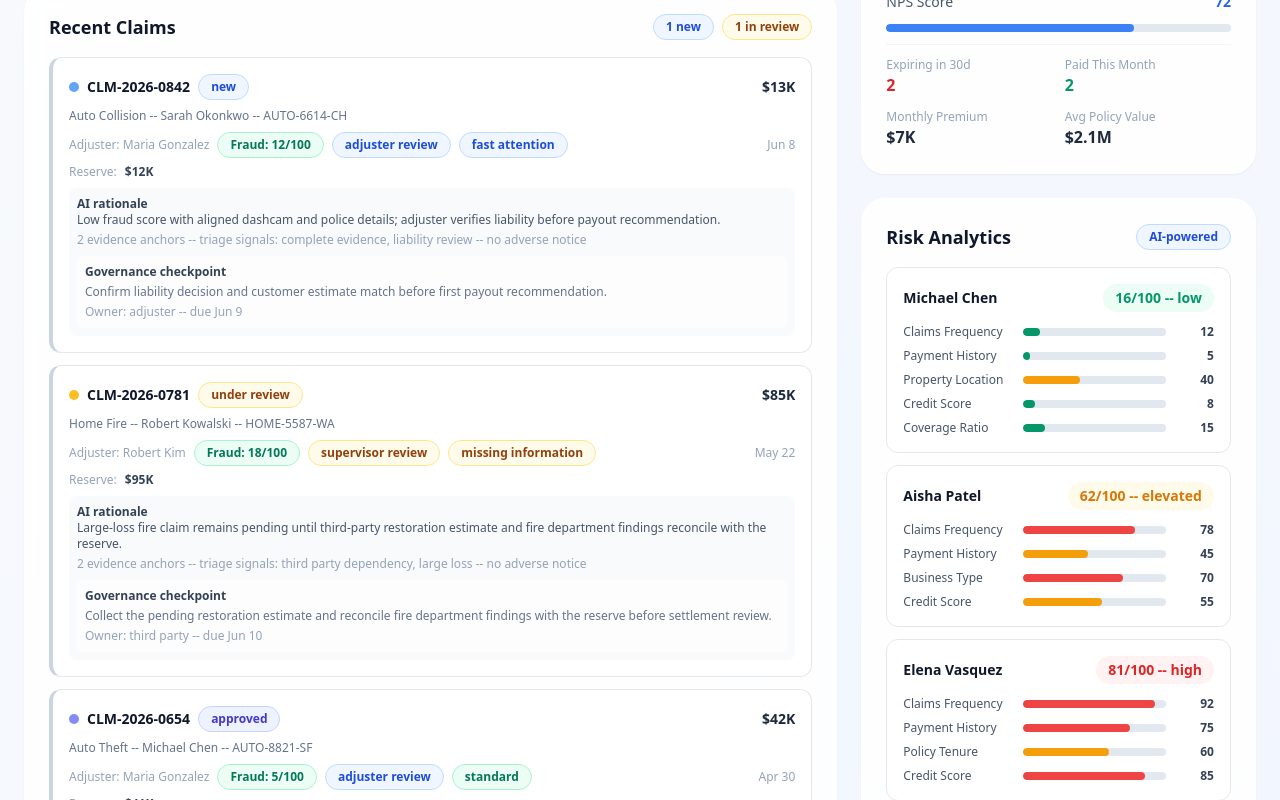
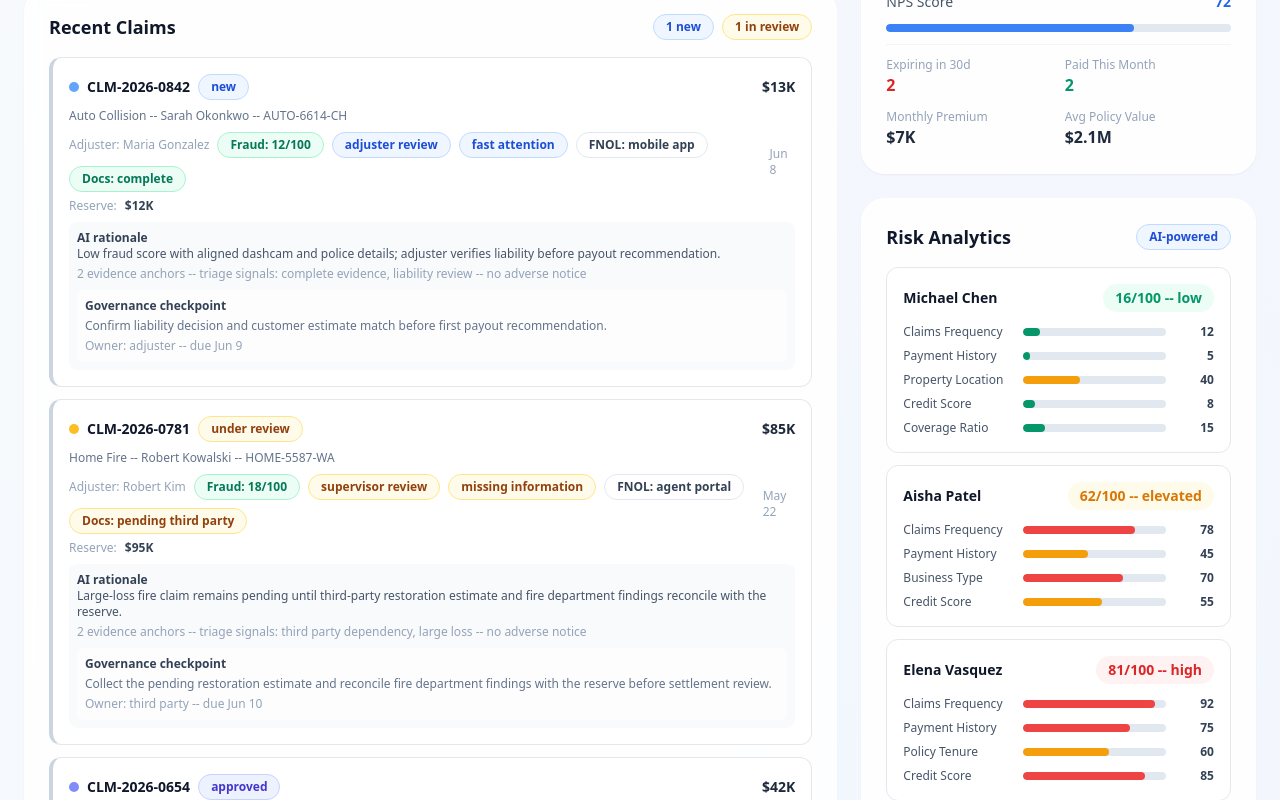
Before and after one commit to tensorgarden/insurtech-ai-platform, a Next.js app: page / in a window 1280 px wide. Shown: the part 940-1740 px from the top of the page. Built offline with nearby package versions, Linux system fonts and the light colour scheme.

Commit message:
Show claim intake readiness cues

```diff
--- a/src/app/page.tsx
+++ b/src/app/page.tsx
@@ -325,11 +325,15 @@ function ClaimCard({ claim }: { claim: Claim }) {
         {policy?.policyNumber || claim.policyId}
       </div>
       <div className="flex items-center justify-between text-xs">
-        <div className="flex items-center gap-2">
+        <div className="flex flex-wrap items-center gap-2">
           <span className="text-slate-400">Adjuster: {claim.adjuster}</span>
           <Badge tone={fraudColor}>Fraud: {claim.aiFraudScore}/100</Badge>
           <Badge tone={reviewGateTone[claim.reviewGate]}>{reviewGateLabel}</Badge>
           <Badge tone={triageLaneTone[claim.triageLane]}>{triageLaneLabel}</Badge>
+          <Badge tone="slate">FNOL: {claim.fnolChannel.split("_").join(" ")}</Badge>
+          <Badge tone={claim.documentStatus === "complete" ? "green" : "amber"}>
+            Docs: {claim.documentStatus.split("_").join(" ")}
+          </Badge>
         </div>
         <span className="text-slate-400">
           {new Date(claim.filedDate).toLocaleDateString("en-US", {
```
Also changed, not shown: 1 other file (tests, documents, lock files or other folders).
